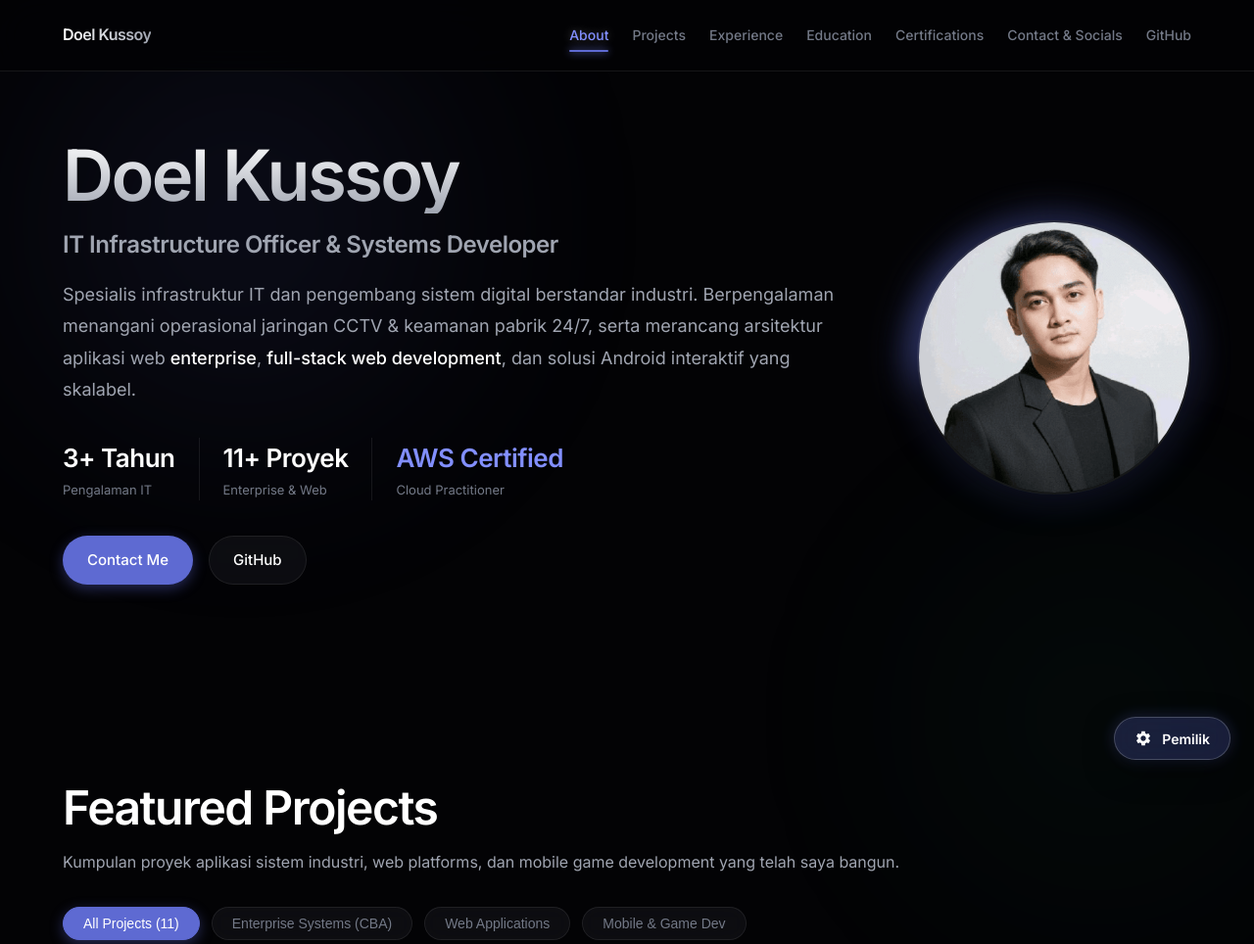
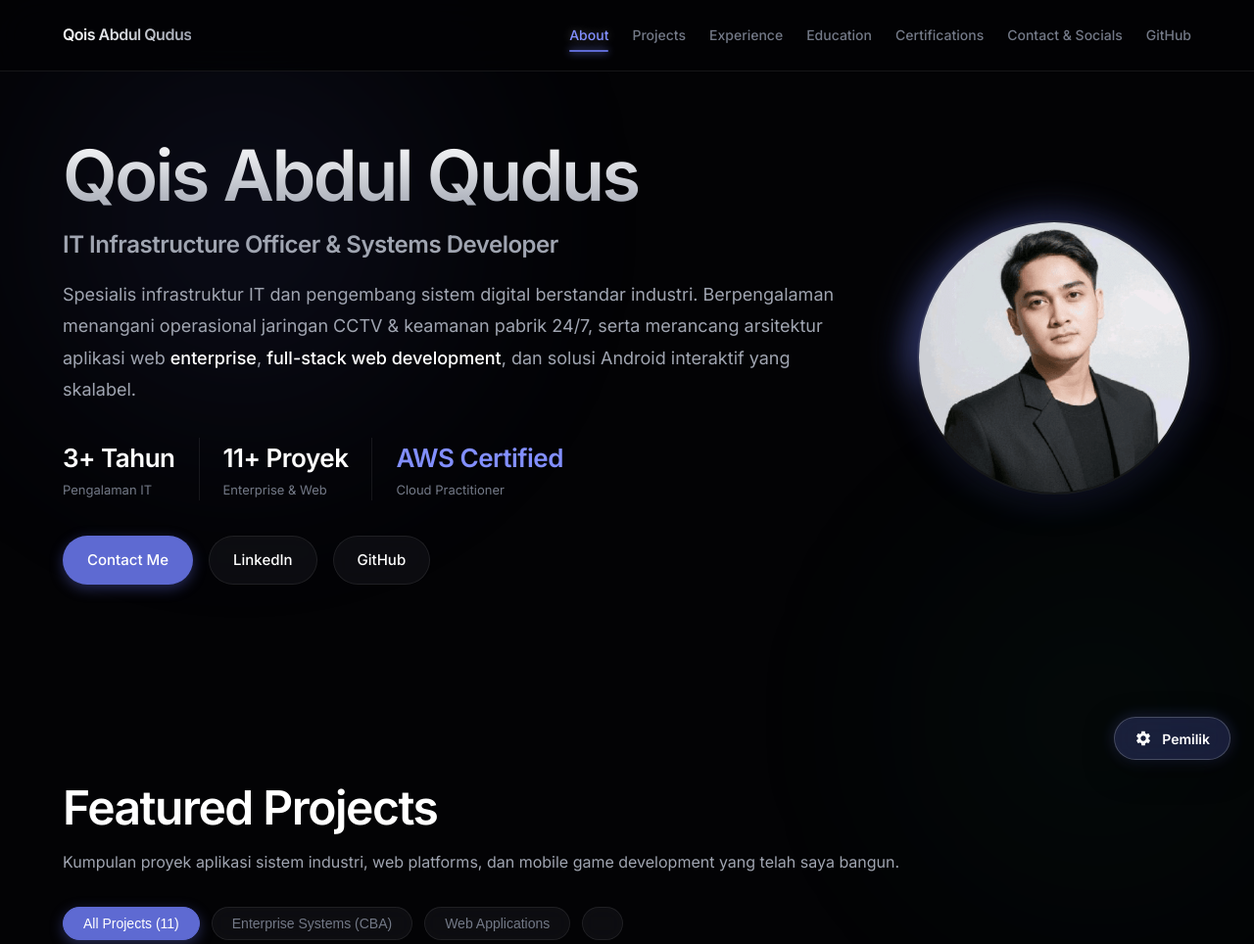
Before and after one commit to asoyyparty/qois-portfolio, a website: page index.html in a window 1280 px wide. Shown: the top 964 px of the page at 98% size. Drawn offline with Linux system fonts and the light colour scheme.

Commit message:
Update index.html

```diff
--- a/index.html
+++ b/index.html
@@ -4,7 +4,7 @@
 <head>
   <meta charset="UTF-8">
   <meta name="viewport" content="width=device-width, initial-scale=1.0, maximum-scale=1.0, user-scalable=no">
-  <title>Doel Kussoy - IT Officer & Systems Developer</title>
+  <title>Qois Abdul Qudus - IT Officer & Systems Developer</title>
   <meta name="description"
     content="Portofolio Profesional Doel Kussoy - IT Infrastructure Officer, Fullstack Web & Android Developer.">
   <link rel="icon" type="image/png" href="favicon.png">
@@ -21,7 +21,7 @@
   <!-- Fixed Navbar -->
   <header class="navbar-fixed">
     <nav class="navbar container">
-      <a href="#" class="nav-brand">Doel Kussoy</a>
+      <a href="#" class="nav-brand">Qois Abdul Qudus</a>
       <button class="nav-toggle" id="navToggle" aria-label="Toggle navigation menu">
         <span></span>
         <span></span>
@@ -43,7 +43,7 @@
   <!-- Hero Section -->
   <header id="about" class="hero container">
     <div class="hero-content">
-      <h1 class="display-xl">Doel Kussoy</h1>
+      <h1 class="display-xl">Qois Abdul Qudus</h1>
       <h2 class="headline" style="margin-top: 16px;">IT Infrastructure Officer & Systems Developer</h2>
       <p class="body-lg" style="line-height: 1.8; margin-top: 20px;">
         Spesialis infrastruktur IT dan pengembang sistem digital berstandar industri. Berpengalaman menangani
@@ -70,7 +70,7 @@
       </div>
       <div class="hero-actions">
         <a href="mailto:doelkussoy@gmail.com" class="btn btn-primary">Contact Me</a>
-        <!--<a href="https://www.linkedin.com/in/qoisabdulqudus" target="_blank" class="btn btn-secondary">LinkedIn</a> -->
+        <a href="https://www.linkedin.com/in/qoisabdulqudus" target="_blank" class="btn btn-secondary">LinkedIn</a>
         <a href="https://github.com/doelkussoy" target="_blank" class="btn btn-secondary">GitHub</a>
       </div>
     </div>
@@ -91,7 +91,7 @@
       <button class="filter-btn active" data-filter="all">All Projects (11)</button>
       <button class="filter-btn" data-filter="enterprise">Enterprise Systems (CBA)</button>
       <button class="filter-btn" data-filter="web">Web Applications</button>
-      <button class="filter-btn" data-filter="mobile">Mobile & Game Dev</button>
+      <button class="filter-btn" data-filter="mobile" button>
     </div>
 
     <div class="grid-2">
@@ -629,7 +629,7 @@
 
     <div class="social-grid">
       <!-- LinkedIn -->
-      <!--<a href="https://www.linkedin.com/in/qoisabdulqudus" target="_blank" class="social-card">
+      <a href="https://www.linkedin.com/in/qoisabdulqudus" target="_blank" class="social-card">
         <div class="social-icon">
           <svg width="20" height="20" fill="currentColor" viewBox="0 0 24 24">
             <path
@@ -638,7 +638,7 @@
         </div>
         <div class="social-info">
           <h4>LinkedIn</h4>
-          <p>qoisabdulqudus</p>
+          <p>Qois Abdul Qudus</p>
         </div>
       </a>
 
@@ -746,7 +746,7 @@
   <footer
     style="border-top: 1px solid var(--glass-border); padding: 48px 0; margin-top: 48px; text-align: center; background: rgba(3, 3, 5, 0.3); backdrop-filter: blur(10px);">
     <p style="color: var(--color-ink-subtle); font-size: 14px;">
-      &copy; 2026 Doel Kussoy. IT Enthusiast based in Serang, Banten, Indonesia.
+      &copy; 2026 Qois Abdul Qudus. IT Enthusiast based in Serang, Banten, Indonesia.
     </p>
   </footer>
 
```
